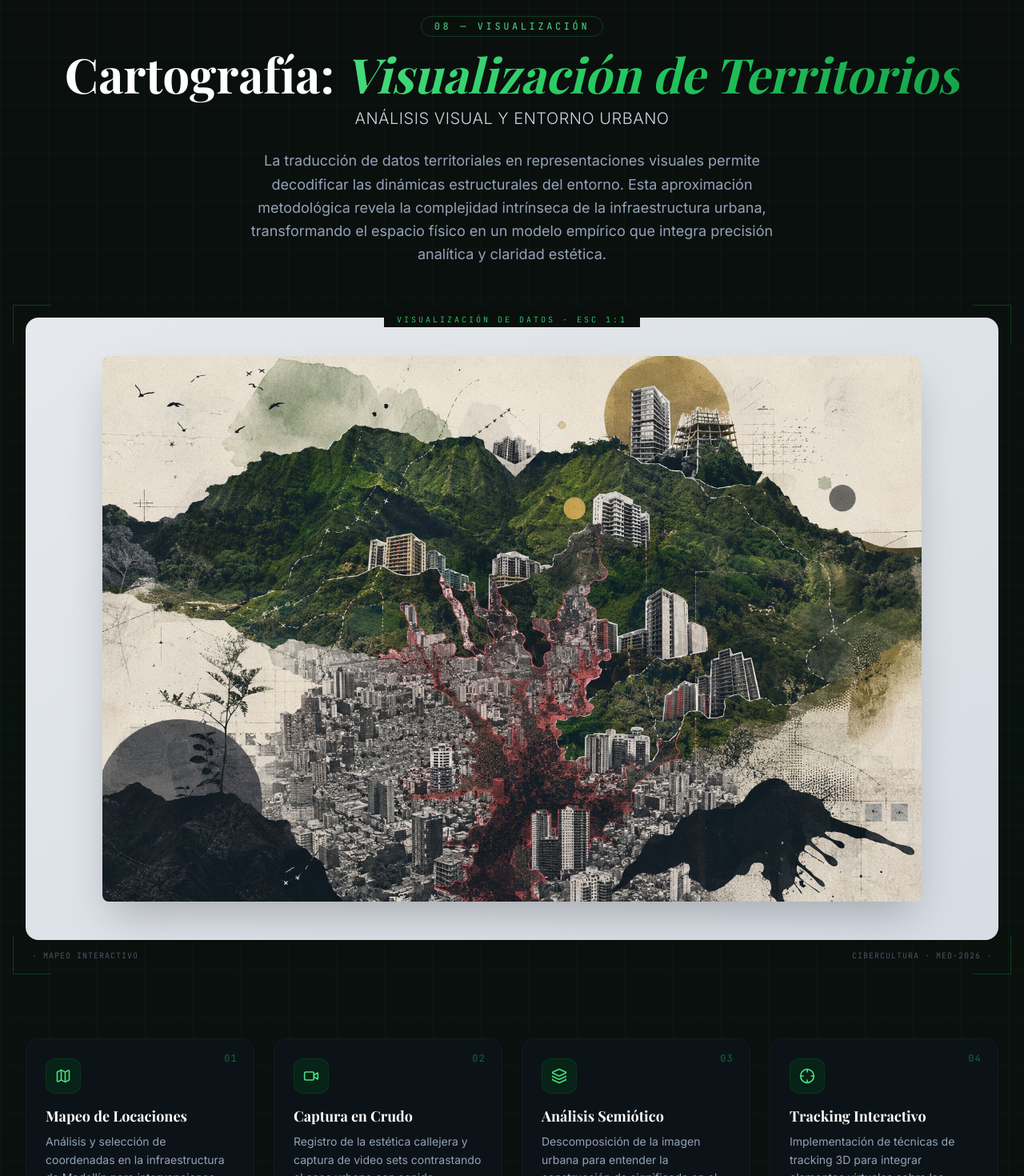
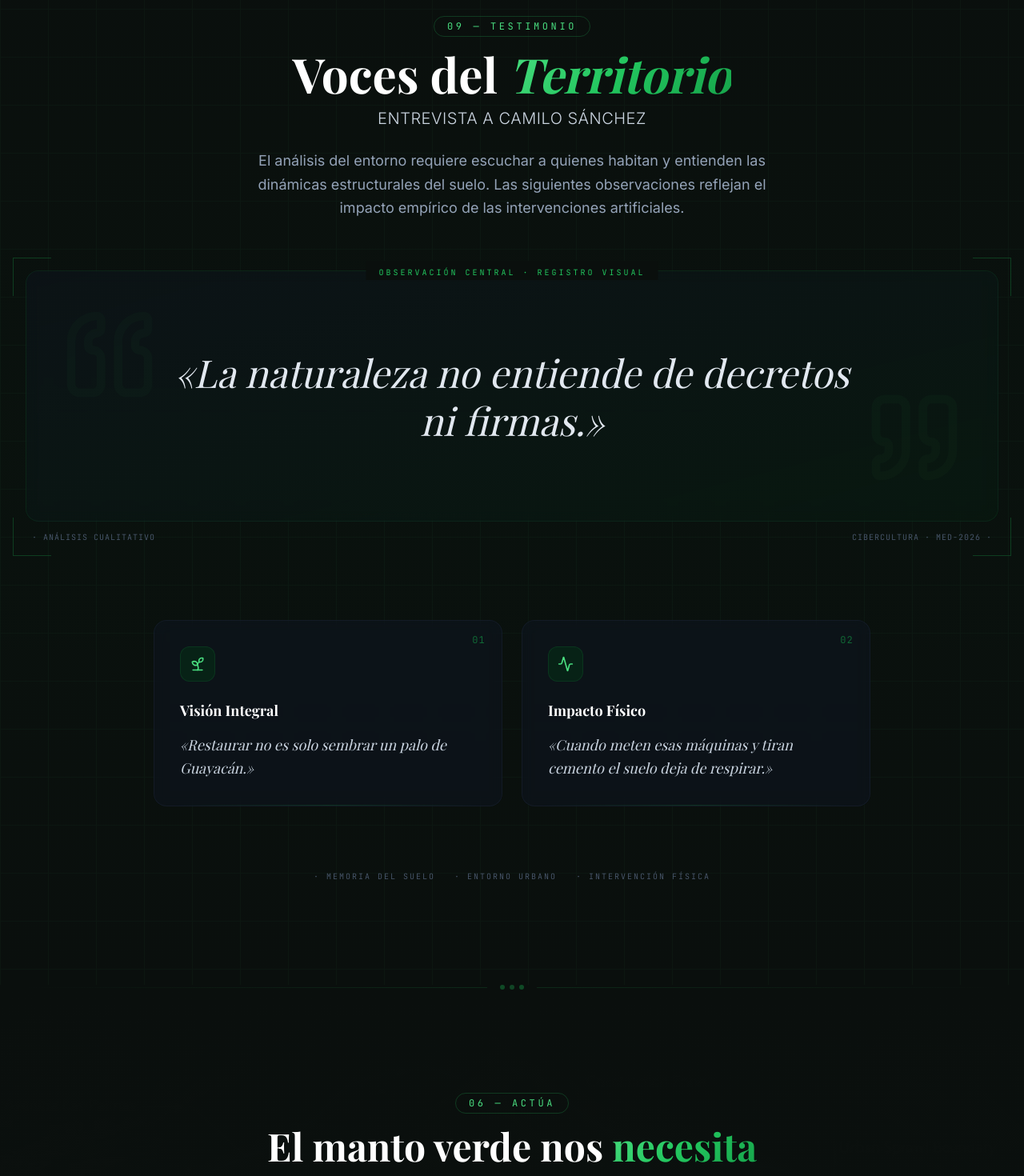
Before and after one commit to juan7855/Eterno-ladrillo-web, a React (Vite) app: page / in a window 1280 px wide. Shown: the part 10500-11970 px from the top of the page at 80% size. Built offline with nearby package versions, Linux system fonts and the light colour scheme; a web font is replaced by a local one.

Commit message:
arreglo seccion entrevistas

```diff
--- a/src/components/Cartografia.tsx
+++ b/src/components/Cartografia.tsx
@@ -1,6 +1,6 @@
 import { motion, useInView } from 'framer-motion';
 import { useRef } from 'react';
-import { Map, Video, Layers, Crosshair, ArrowRight } from 'lucide-react';
+import { Quote, Sprout, Activity } from 'lucide-react';
 
 function FadeIn({ children, delay = 0, className = '' }: { children: React.ReactNode; delay?: number; className?: string }) {
   const ref = useRef(null);
@@ -18,42 +18,28 @@ function FadeIn({ children, delay = 0, className = '' }: { children: React.React
   );
 }
 
-const modules = [
+const phrases = [
   {
-    icon: Map,
+    icon: Sprout,
     number: '01',
-    title: 'Mapeo de Locaciones',
-    description: 'Análisis y selección de coordenadas en la infraestructura de Medellín para intervenciones audiovisuales.',
+    title: 'Visión Integral',
+    description: '«Restaurar no es solo sembrar un palo de Guayacán.»',
   },
   {
-    icon: Video,
+    icon: Activity,
     number: '02',
-    title: 'Captura en Crudo',
-    description: 'Registro de la estética callejera y captura de video sets contrastando el caos urbano con sonido experimental.',
-  },
-  {
-    icon: Layers,
-    number: '03',
-    title: 'Análisis Semiótico',
-    description: 'Descomposición de la imagen urbana para entender la construcción de significado en el espacio público.',
-  },
-  {
-    icon: Crosshair,
-    number: '04',
-    title: 'Tracking Interactivo',
-    description: 'Implementación de técnicas de tracking 3D para integrar elementos virtuales sobre las grabaciones físicas.',
-  },
+    title: 'Impacto Físico',
+    description: '«Cuando meten esas máquinas y tiran cemento el suelo deja de respirar.»',
+  }
 ];
 
-const flowSteps = ['Mapea', 'Registra', 'Analiza', 'Sintetiza', 'Expone'];
-
-export default function Cartografia() {
+export default function Entrevista() {
   return (
-    <section id="cartografia" className="relative py-24 lg:py-32">
-      {/* Subtle gradient background */}
+    <section id="entrevista" className="relative py-24 lg:py-32">
+      {/* Subtle gradient background idéntico a Cartografía */}
       <div className="absolute inset-0 bg-gradient-to-b from-transparent via-forest-950/8 to-transparent pointer-events-none" />
 
-      {/* Subtle grid pattern */}
+      {/* Subtle grid pattern idéntico a Cartografía */}
       <div className="absolute inset-0 opacity-[0.03] pointer-events-none">
         <div className="absolute inset-0" style={{
           backgroundImage: `linear-gradient(to right, #4ade80 1px, transparent 1px), linear-gradient(to bottom, #4ade80 1px, transparent 1px)`,
@@ -66,24 +52,24 @@ export default function Cartografia() {
         <FadeIn>
           <div className="text-center mb-16">
             <span className="inline-block text-forest-400 text-xs uppercase tracking-[0.3em] font-mono mb-4 border border-forest-800/50 px-4 py-1 rounded-full">
-              08 — Visualización
+              09 — Testimonio
             </span>
             <h2 className="font-serif text-3xl sm:text-4xl lg:text-5xl xl:text-6xl font-bold text-white mb-3">
-              Cartografía: <span className="text-gradient-green italic">Visualización de Territorios</span>
+              Voces del <span className="text-gradient-green italic">Territorio</span>
             </h2>
             <h3 className="text-concrete-300 text-base sm:text-lg lg:text-xl font-light tracking-wide mb-6 uppercase">
-              Análisis Visual y Entorno Urbano
+              Entrevista a Camilo Sánchez
             </h3>
             <p className="text-concrete-400 text-base sm:text-lg max-w-2xl mx-auto leading-relaxed">
-              La traducción de datos territoriales en representaciones visuales permite decodificar las dinámicas estructurales del entorno. Esta aproximación metodológica revela la complejidad intrínseca de la infraestructura urbana, transformando el espacio físico en un modelo empírico que integra precisión analítica y claridad estética.
+              El análisis del entorno requiere escuchar a quienes habitan y entienden las dinámicas estructurales del suelo. Las siguientes observaciones reflejan el impacto empírico de las intervenciones artificiales.
             </p>
           </div>
         </FadeIn>
 
-        {/* Main diagram image */}
+        {/* Main Quote Block (Reemplaza el bloque de la imagen de Cartografía) */}
         <FadeIn delay={0.2}>
           <div className="relative mb-20 lg:mb-24">
-            {/* Decorative frame elements */}
+            {/* Decorative frame elements idénticos */}
             <div className="absolute -top-4 -left-4 w-12 h-12 border-l border-t border-forest-700/40" />
             <div className="absolute -top-4 -right-4 w-12 h-12 border-r border-t border-forest-700/40" />
             <div className="absolute -bottom-4 -left-4 w-12 h-12 border-l border-b border-forest-700/40" />
@@ -92,25 +78,23 @@ export default function Cartografia() {
             {/* Top label */}
             <div className="absolute -top-3 left-1/2 -translate-x-1/2 bg-[#0a0f0d] px-4 z-10">
               <span className="text-[10px] font-mono uppercase tracking-[0.3em] text-forest-500">
-                Visualización de Datos · Esc 1:1
+                Observación Central · Registro Visual
               </span>
             </div>
 
-            {/* Image container */}
-            <div className="bg-gradient-to-br from-concrete-100/95 to-concrete-200/95 rounded-2xl p-4 sm:p-8 lg:p-12 backdrop-blur-sm">
-              <div className="max-w-5xl mx-auto">
-                <img
-                  src="/images/cartografia.jpg"
-                  alt="Cartografía: Visualización de Territorios"
-                  className="w-full h-auto object-contain rounded-lg shadow-2xl transition-transform duration-700 hover:scale-[1.02]"
-                />
-              </div>
+            {/* Quote container */}
+            <div className="bg-gradient-to-br from-concrete-900/30 to-forest-950/20 border border-forest-800/20 rounded-2xl p-10 sm:p-16 lg:p-24 backdrop-blur-sm flex flex-col items-center justify-center text-center relative overflow-hidden">
+              <Quote className="absolute top-10 left-10 w-32 h-32 text-forest-900/10 rotate-180 pointer-events-none" />
+              <p className="font-serif text-3xl sm:text-4xl lg:text-5xl text-concrete-200 leading-tight italic relative z-10 max-w-4xl">
+                «La naturaleza no entiende de decretos ni firmas.»
+              </p>
+              <Quote className="absolute bottom-10 right-10 w-32 h-32 text-forest-900/10 pointer-events-none" />
             </div>
 
             {/* Bottom annotation */}
             <div className="flex items-center justify-between mt-3 px-2">
               <span className="text-[10px] font-mono uppercase tracking-widest text-concrete-600">
-                · Mapeo interactivo
+                · Análisis Cualitativo
               </span>
               <span className="text-[10px] font-mono uppercase tracking-widest text-concrete-600">
                 Cibercultura · Med-2026 ·
@@ -119,29 +103,29 @@ export default function Cartografia() {
           </div>
         </FadeIn>
 
-        {/* Modules grid */}
-        <div className="grid sm:grid-cols-2 lg:grid-cols-4 gap-4 lg:gap-6 mb-20">
-          {modules.map((mod, i) => (
+        {/* Modules grid para las otras dos frases */}
+        <div className="grid sm:grid-cols-2 gap-4 lg:gap-6 mb-20 max-w-4xl mx-auto">
+          {phrases.map((phrase, i) => (
             <FadeIn key={i} delay={i * 0.1}>
-              <div className="relative bg-concrete-900/40 border border-concrete-800/40 rounded-2xl p-6 backdrop-blur-sm hover:border-forest-700/40 hover:bg-concrete-900/60 transition-all duration-500 group h-full">
+              <div className="relative bg-concrete-900/40 border border-concrete-800/40 rounded-2xl p-8 backdrop-blur-sm hover:border-forest-700/40 hover:bg-concrete-900/60 transition-all duration-500 group h-full">
                 {/* Number watermark */}
                 <span className="absolute top-4 right-5 font-mono text-xs text-forest-600/60 tracking-widest">
-                  {mod.number}
+                  {phrase.number}
                 </span>
 
                 {/* Icon */}
-                <div className="w-11 h-11 rounded-xl bg-forest-950/60 border border-forest-800/30 flex items-center justify-center mb-4 group-hover:bg-forest-900/40 transition-colors">
-                  <mod.icon className="w-5 h-5 text-forest-400" />
+                <div className="w-11 h-11 rounded-xl bg-forest-950/60 border border-forest-800/30 flex items-center justify-center mb-6 group-hover:bg-forest-900/40 transition-colors">
+                  <phrase.icon className="w-5 h-5 text-forest-400" />
                 </div>
 
                 {/* Title */}
-                <h4 className="font-serif text-base lg:text-lg text-white font-semibold mb-2 leading-snug">
-                  {mod.title}
+                <h4 className="font-serif text-base lg:text-lg text-white font-semibold mb-4 leading-snug">
+                  {phrase.title}
                 </h4>
 
-                {/* Description */}
-                <p className="text-concrete-400 text-sm leading-relaxed">
-                  {mod.description}
+                {/* Description (Quote) */}
+                <p className="text-concrete-300 text-lg leading-relaxed italic font-serif">
+                  {phrase.description}
                 </p>
 
                 {/* Bottom accent line */}
@@ -151,51 +135,12 @@ export default function Cartografia() {
           ))}
         </div>
 
-        {/* Functional flow */}
-        <FadeIn delay={0.2}>
-          <div className="bg-gradient-to-br from-concrete-900/30 to-forest-950/20 border border-forest-800/20 rounded-2xl p-6 sm:p-8 lg:p-10 backdrop-blur-sm">
-            <div className="flex flex-col lg:flex-row lg:items-center gap-6 lg:gap-10">
-              {/* Label */}
-              <div className="lg:w-1/4">
-                <span className="text-[10px] font-mono uppercase tracking-[0.3em] text-forest-500 block mb-2">
-                  Flujo de Registro
-                </span>
-                <h4 className="font-serif text-xl lg:text-2xl text-white font-semibold">
-                  Metodología de Campo
-                </h4>
-              </div>
-
-              {/* Steps */}
-              <div className="lg:w-3/4">
-                <div className="flex flex-wrap items-center gap-x-2 gap-y-3">
-                  {flowSteps.map((step, i) => (
-                    <div key={step} className="flex items-center gap-2">
-                      <div className="flex items-center gap-2">
-                        <span className="font-mono text-[10px] text-forest-600 font-bold">
-                          0{i + 1}
-                        </span>
-                        <span className="text-concrete-200 font-medium text-sm sm:text-base tracking-wide">
-                          {step}
-                        </span>
-                      </div>
-                      {i < flowSteps.length - 1 && (
-                        <ArrowRight className="w-3.5 h-3.5 text-forest-600/60 mx-1" />
-                      )}
-                    </div>
-                  ))}
-                </div>
-              </div>
-            </div>
-          </div>
-        </FadeIn>
-
-        {/* Tech specs footer line */}
+        {/* Tech specs footer line idéntico a Cartografía */}
         <FadeIn delay={0.3}>
           <div className="mt-10 flex flex-wrap items-center justify-center gap-x-6 gap-y-2 text-[10px] font-mono uppercase tracking-[0.2em] text-concrete-600">
+            <span>· Memoria del Suelo</span>
             <span>· Entorno Urbano</span>
-            <span>· Análisis de Imagen</span>
-            <span>· Tracking Visual 3D</span>
-            <span>· Documentación Cruda</span>
+            <span>· Intervención Física</span>
           </div>
         </FadeIn>
       </div>
```
